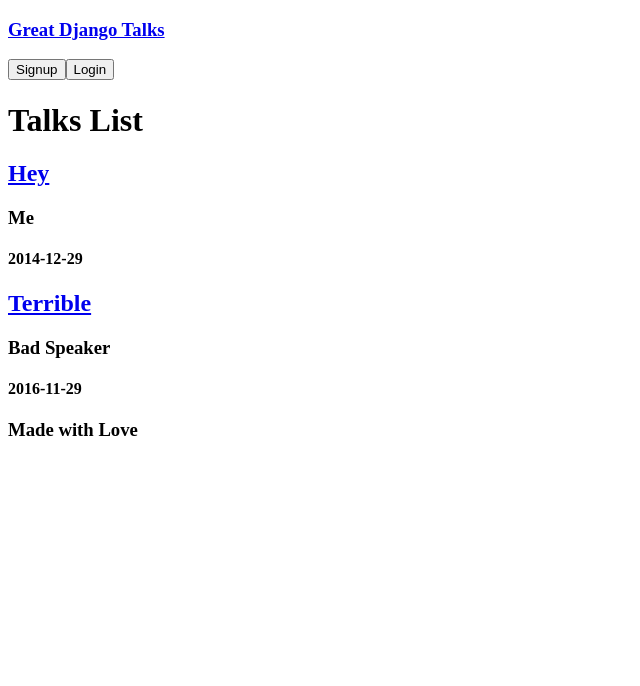
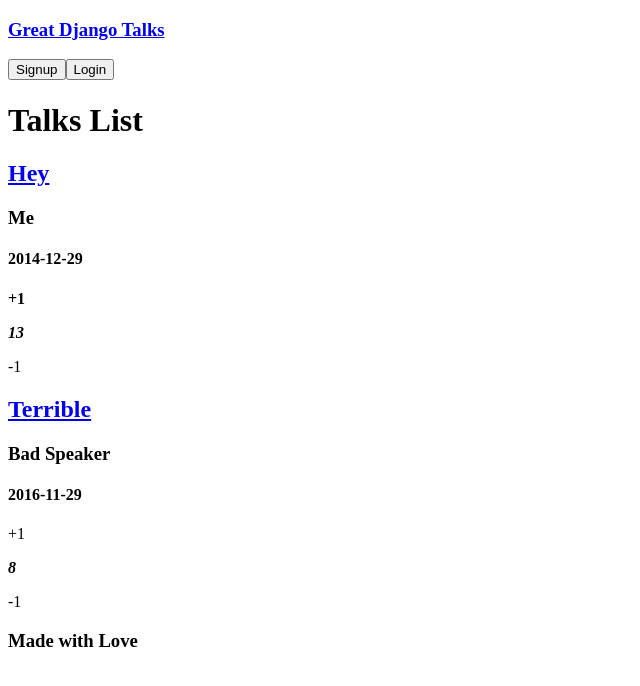
Before and after one commit to lightstrike/djangocon-2017-react, a React app: page / in a window 1280 px wide. Shown: the top 686 px of the page, without its empty margins (0-640 px from the left). Built offline with nearby package versions, Linux system fonts and the light colour scheme.

Commit message:
talk voting components

```diff
--- a/website/components/stateful/TalkPage.jsx
+++ b/website/components/stateful/TalkPage.jsx
@@ -1,5 +1,9 @@
 import React, { Component } from 'react';
+
 import talksData from 'website/mocks/talks.json';
+import TalkDetails from 'website/components/stateless/TalkDetails';
+import TalkOverview from 'website/components/stateless/TalkOverview';
+import VoteCountDisplay from 'website/components/stateless/VoteCountDisplay';
 
 class TalkPage extends Component {
   constructor(props) {
@@ -12,10 +16,12 @@
   render() {
     return (
       <div>
-        <h1>{this.state.talk.title}</h1>
-        <h3>{this.state.talk.speaker_name}</h3>
-        <h4>{this.state.talk.date}</h4>
-        <p>{this.state.talk.description}</p>
+        <TalkOverview talk={this.state.talk} />
+        <TalkDetails
+          description={this.state.talk.description}
+          videoUrl={this.state.talk.videoUrl}
+        />
+        <VoteCountDisplay tally={this.state.talk.voteTally} userChoice={this.state.talk.userVote} />
       </div>
     );
   }
--- /dev/null
+++ b/website/components/stateless/TalkDetails.jsx
@@ -0,0 +1,31 @@
+import React from 'react';
+import PropTypes from 'prop-types';
+
+const propTypes = {
+  description: PropTypes.string,
+  videoUrl: PropTypes.string,
+};
+
+const defaultProps = {
+  description: null,
+  videoUrl: null,
+};
+
+function TalkDetails({ description, videoUrl }) {
+  return (
+    <div>
+      <p>{description}</p>
+      <iframe
+        style={{ width: '100%', height: '500px' }}
+        src={videoUrl}
+        frameBorder="0"
+        allowFullScreen
+      />
+    </div>
+  );
+}
+
+TalkDetails.propTypes = propTypes;
+TalkDetails.defaultProps = defaultProps;
+
+export default TalkDetails;
--- /dev/null
+++ b/website/components/stateless/TalkOverview.jsx
@@ -0,0 +1,28 @@
+import React from 'react';
+import PropTypes from 'prop-types';
+import { Link } from 'react-router-dom';
+
+const propTypes = {
+  talk: PropTypes.object.isRequired,
+};
+
+const defaultProps = {
+  talk: null,
+};
+
+function TalkOverview({ talk }) {
+  return (
+    <div>
+      <Link to={`${talk.id}`}>
+        <h2>{talk.title}</h2>
+      </Link>
+      <h3>{talk.speaker_name}</h3>
+      <h4>{talk.date}</h4>
+    </div>
+  );
+}
+
+TalkOverview.propTypes = propTypes;
+TalkOverview.defaultProps = defaultProps;
+
+export default TalkOverview;
--- /dev/null
+++ b/website/components/stateless/TalkRow.jsx
@@ -0,0 +1,27 @@
+import React from 'react';
+import PropTypes from 'prop-types';
+
+import TalkOverview from 'website/components/stateless/TalkOverview';
+import VoteCountDisplay from 'website/components/stateless/VoteCountDisplay';
+
+const propTypes = {
+  talk: PropTypes.object.isRequired,
+};
+
+const defaultProps = {
+  talk: null,
+};
+
+function TalkRow({ talk }) {
+  return (
+    <div>
+      <TalkOverview talk={talk} />
+      <VoteCountDisplay tally={talk.voteTally} userChoice={talk.userVote} />
+    </div>
+  );
+}
+
+TalkRow.propTypes = propTypes;
+TalkRow.defaultProps = defaultProps;
+
+export default TalkRow;
--- a/website/components/stateless/TalksList.jsx
+++ b/website/components/stateless/TalksList.jsx
@@ -1,6 +1,7 @@
 import React from 'react';
 import PropTypes from 'prop-types';
-import { Link } from 'react-router-dom';
+
+import TalkRow from 'website/components/stateless/TalkRow';
 
 const propTypes = {
   talks: PropTypes.array.isRequired,
@@ -12,13 +13,7 @@
 
 function TalksList({ talks }) {
   const talkRows = talks.map(talk =>
-    <div key={talk.id.toString()}>
-      <Link to={`${talk.id}`}>
-        <h2>{talk.title}</h2>
-      </Link>
-      <h3>{talk.speaker_name}</h3>
-      <h4>{talk.date}</h4>
-    </div>,
+    <TalkRow key={talk.id.toString()} talk={talk} />,
   );
 
   return (
--- /dev/null
+++ b/website/components/stateless/VoteArrow.jsx
@@ -0,0 +1,29 @@
+import React from 'react';
+import PropTypes from 'prop-types';
+
+const propTypes = {
+  direction: PropTypes.string,
+  userChoice: PropTypes.string,
+};
+
+const defaultProps = {
+  direction: '+1',
+  userChoice: null,
+};
+
+function VoteArrow({ direction, userChoice }) {
+  return (
+    <p>
+      {userChoice === direction ? (
+        <span><strong>{direction}</strong></span>
+      ) : (
+        <span>{direction}</span>
+      )}
+    </p>
+  );
+}
+
+VoteArrow.propTypes = propTypes;
+VoteArrow.defaultProps = defaultProps;
+
+export default VoteArrow;
--- /dev/null
+++ b/website/components/stateless/VoteCountDisplay.jsx
@@ -0,0 +1,29 @@
+import React from 'react';
+import PropTypes from 'prop-types';
+
+import VoteArrow from 'website/components/stateless/VoteArrow';
+
+const propTypes = {
+  tally: PropTypes.number,
+  userChoice: PropTypes.bool,
+};
+
+const defaultProps = {
+  tally: 0,
+  userChoice: null,
+};
+
+function VoteCountDisplay({ tally, userChoice }) {
+  return (
+    <section>
+      <VoteArrow direction="+1" userChoice={userChoice} />
+      <strong><em>{tally}</em></strong>
+      <VoteArrow direction="-1" userChoice={userChoice} />
+    </section>
+  );
+}
+
+VoteCountDisplay.propTypes = propTypes;
+VoteCountDisplay.defaultProps = defaultProps;
+
+export default VoteCountDisplay;
--- a/website/mocks/talks.json
+++ b/website/mocks/talks.json
@@ -6,7 +6,10 @@
         "date": "2014-12-29",
         "description": "It's great",
         "created": "2017-07-23T02:11:17.787178Z",
-        "modified": "2017-07-23T02:11:17.787211Z"
+        "modified": "2017-07-23T02:11:17.787211Z",
+        "userVote": "+1",
+        "videoUrl": "https://www.youtube.com/embed/OSGv2VnC0go",
+        "voteTally": "13"
     },
     {
         "id": 2,
@@ -15,6 +18,9 @@
         "date": "2016-11-29",
         "description": "Don't do it",
         "created": "2017-07-23T02:11:56.161021Z",
-        "modified": "2017-07-23T02:11:56.161065Z"
+        "modified": "2017-07-23T02:11:56.161065Z",
+        "userVote": null,
+        "videoUrl": "https://www.youtube.com/embed/OSGv2VnC0go",
+        "voteTally": "8"
     }
 ]
```
Also changed, not shown: 1 other file (tests, documents, lock files or other folders).
